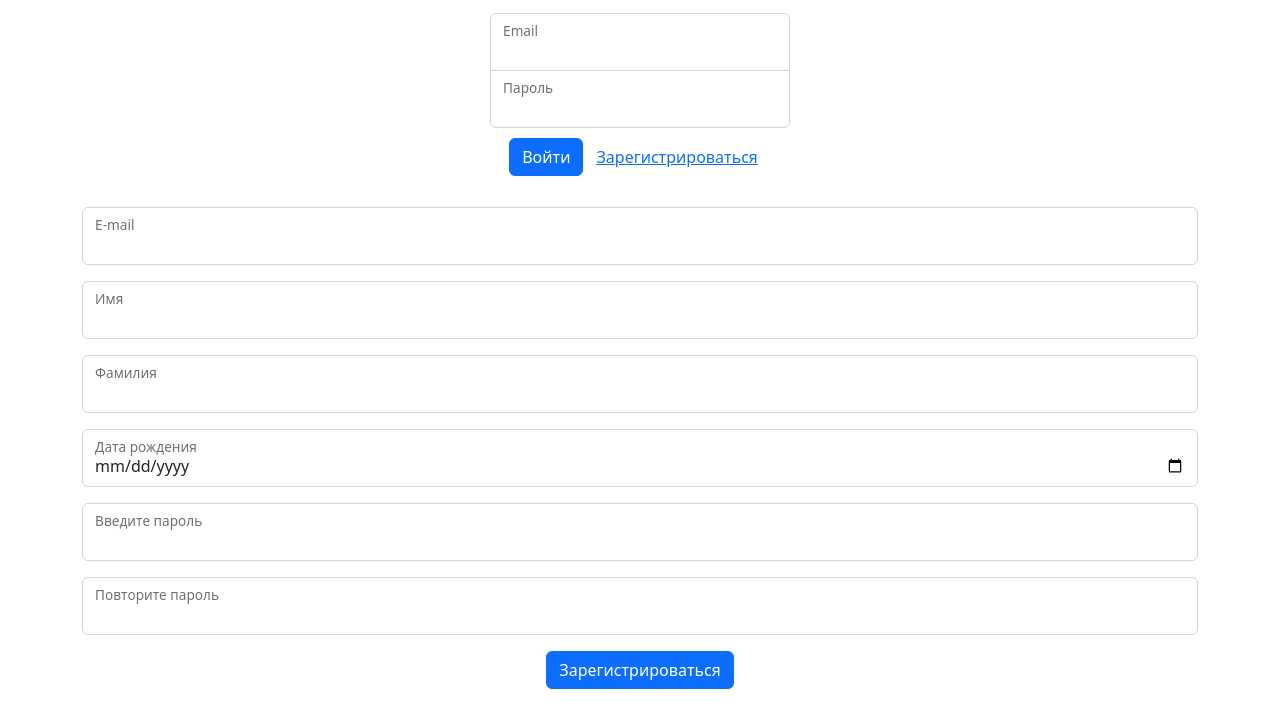
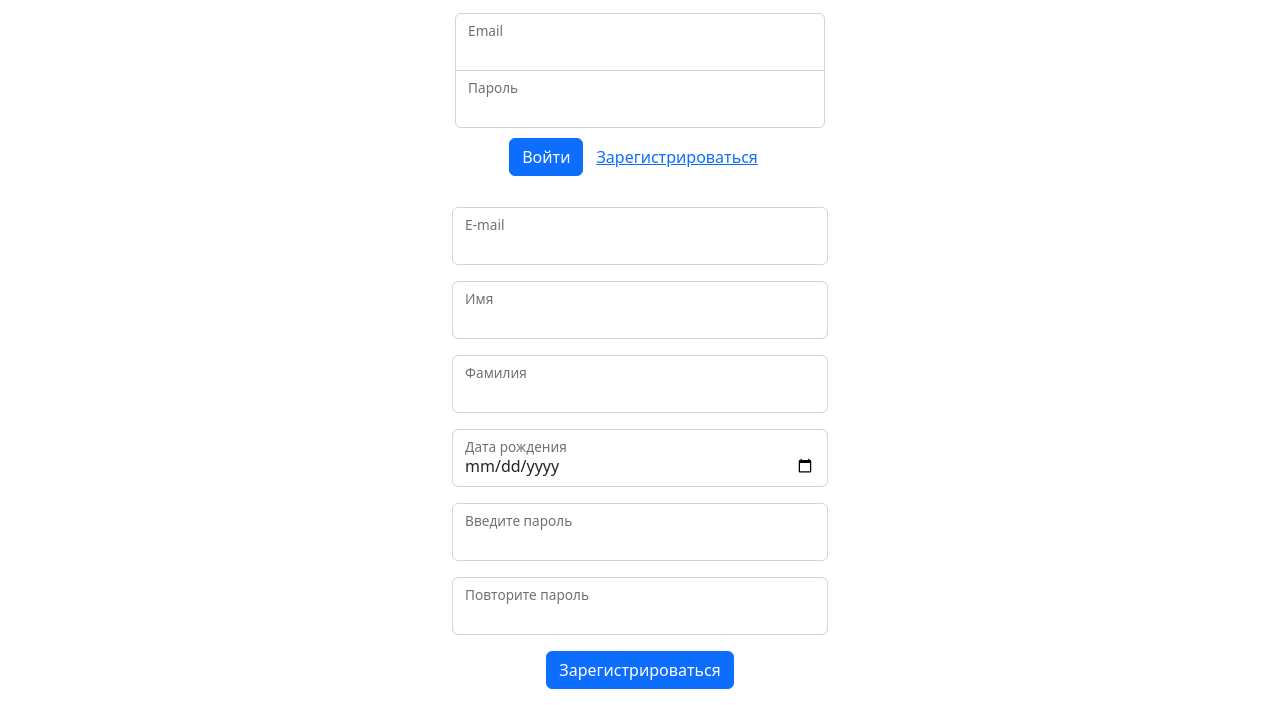
Before and after one commit to nezvanovml/moneylogger, a React app in the folder front/: page /login in a window 1280 px wide. Both pictures are taken after a click on the button "Зарегистрироваться". Shown: the part 100-805 px from the top of the page. Built offline with nearby package versions, Linux system fonts and the light colour scheme.

Commit message:
fixed registration form width.

```diff
--- a/front/src/components/Login.jsx
+++ b/front/src/components/Login.jsx
@@ -100,7 +100,7 @@ export default function Login({ setToken }) {
 
       </div>
       <div className="collapse" id="collapseRegister">
-          <div className="container text-end mt-3 mb-3">
+          <div className="container text-end mt-3 mb-3 form-signup">
             <div className="row justify-content-md-center">
               <div className="col-sm text-end">
                 <form onSubmit={register}>
--- a/front/src/index.css
+++ b/front/src/index.css
@@ -4,8 +4,12 @@ html, body {
 }
 
 .form-signin {
-  max-width: 330px;
+  max-width: 400px;
   padding: 15px;
+}
+
+.form-signup{
+  max-width: 400px;
 }
 
 .form-signin .form-floating:focus-within {
```
